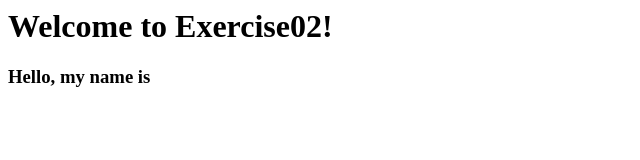
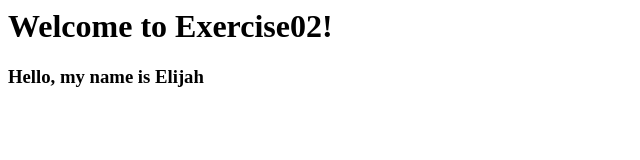
Before and after one commit to donnelldebnam/GitCodingChallenges, a plain HTML site: page src/Exercise02/index.html in a window 1280 px wide. Shown: the full height of the page, 0-640 px from the left. Drawn offline with Linux system fonts and the light colour scheme.

Commit message:
add name

```diff
--- a/src/Exercise02/index.html
+++ b/src/Exercise02/index.html
@@ -6,7 +6,7 @@
 
 	<body>
 		<h1>Welcome to Exercise02!</h1>
-		<h3>Hello, my name is </h3>
+		<h3>Hello, my name is Elijah </h3>
 	</body>
 
 </html>
```
